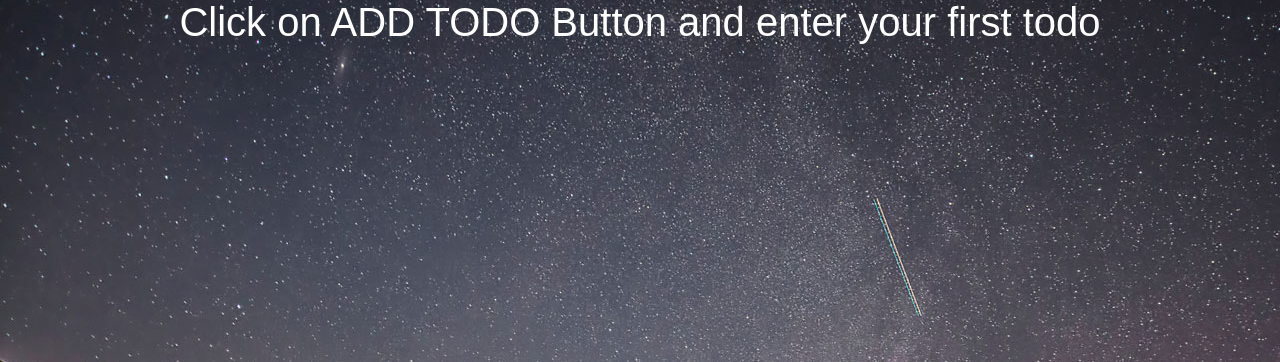
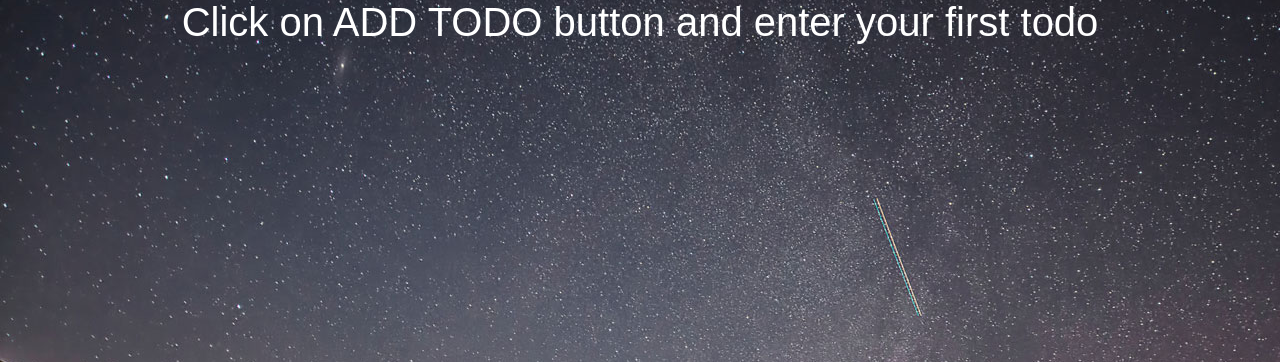
Before and after one commit to Rizwan-Ahmad786/first-flask-app, a Flask app: template templates/index.html in a window 1280 px wide. Shown: the part 58-420 px from the top of the page. Run offline with Flask 2, Linux system fonts and the light colour scheme; the template is opened without the code that fills it, so the values that code supplies are empty; some libraries are stand-ins or nearby versions; some web fonts are replaced.

Commit message:
deploying first app

```diff
--- a/templates/index.html
+++ b/templates/index.html
@@ -42,7 +42,7 @@
         </table>
     </div>
 {% else %}
-    <h1 style="color: white; text-align: center;">Click on ADD TODO Button and enter your first todo</h1>
+    <h1 style="color: white; text-align: center;">Click on ADD TODO button and enter your first todo</h1>
 
 {% endif %}
 
```
Also changed, not shown: 1 other file.
